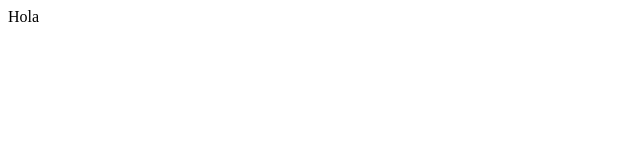
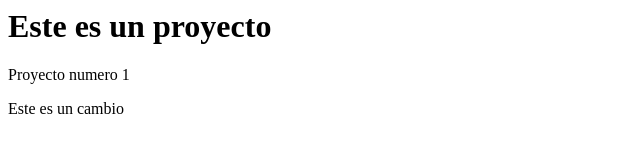
Before and after one commit to wnazar/Projecto1, a plain HTML site: page index.html in a window 1280 px wide. Shown: the whole page, without its empty margins (0-640 px from the left). Drawn offline with Linux system fonts and the light colour scheme.

Commit message:
Cambios 2

```diff
--- a/index.html
+++ b/index.html
@@ -1 +1,3 @@
-Hola
+<h1>Este es un proyecto</h1>
+<p>Proyecto numero 1</p>
+<p>Este es un cambio</p>
```
